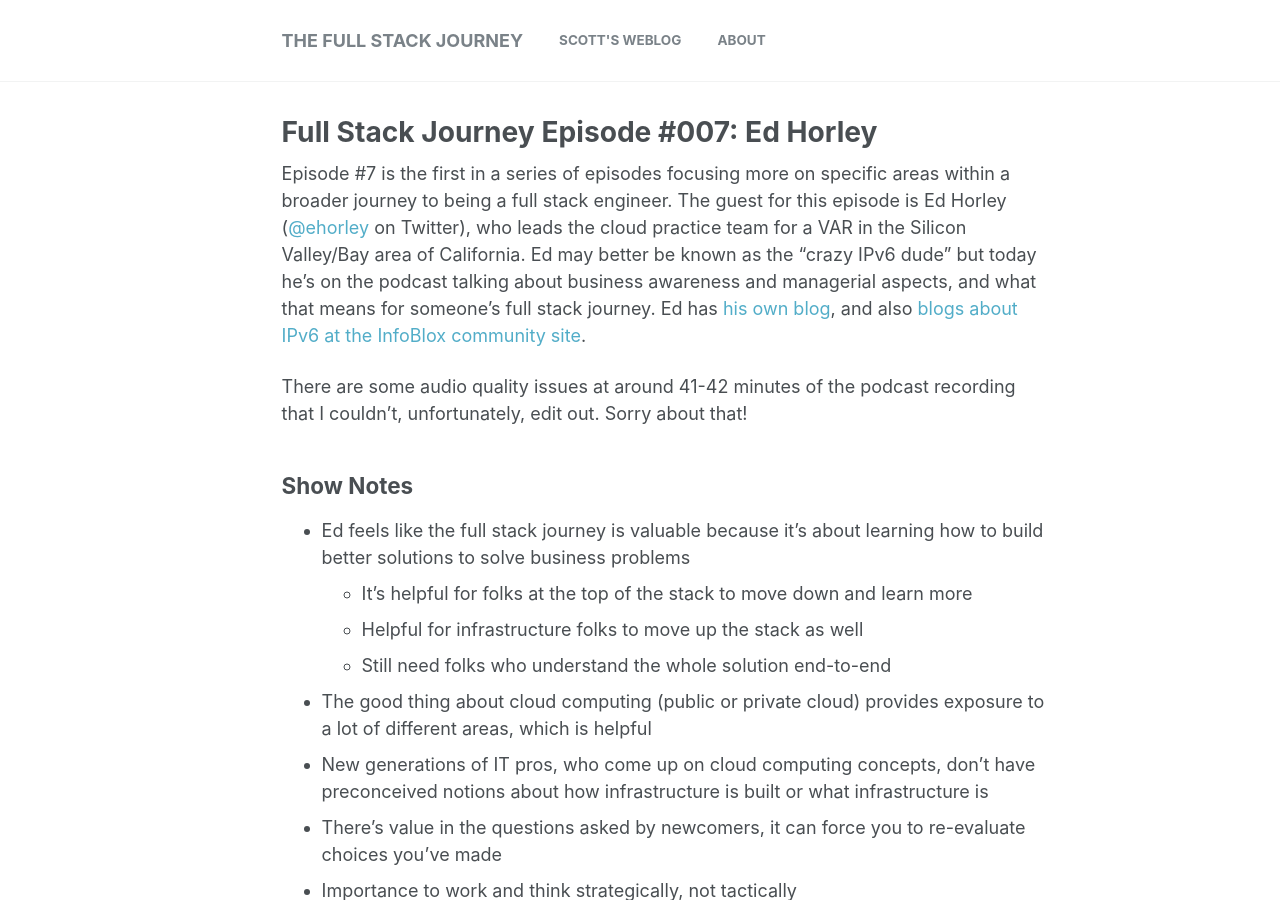
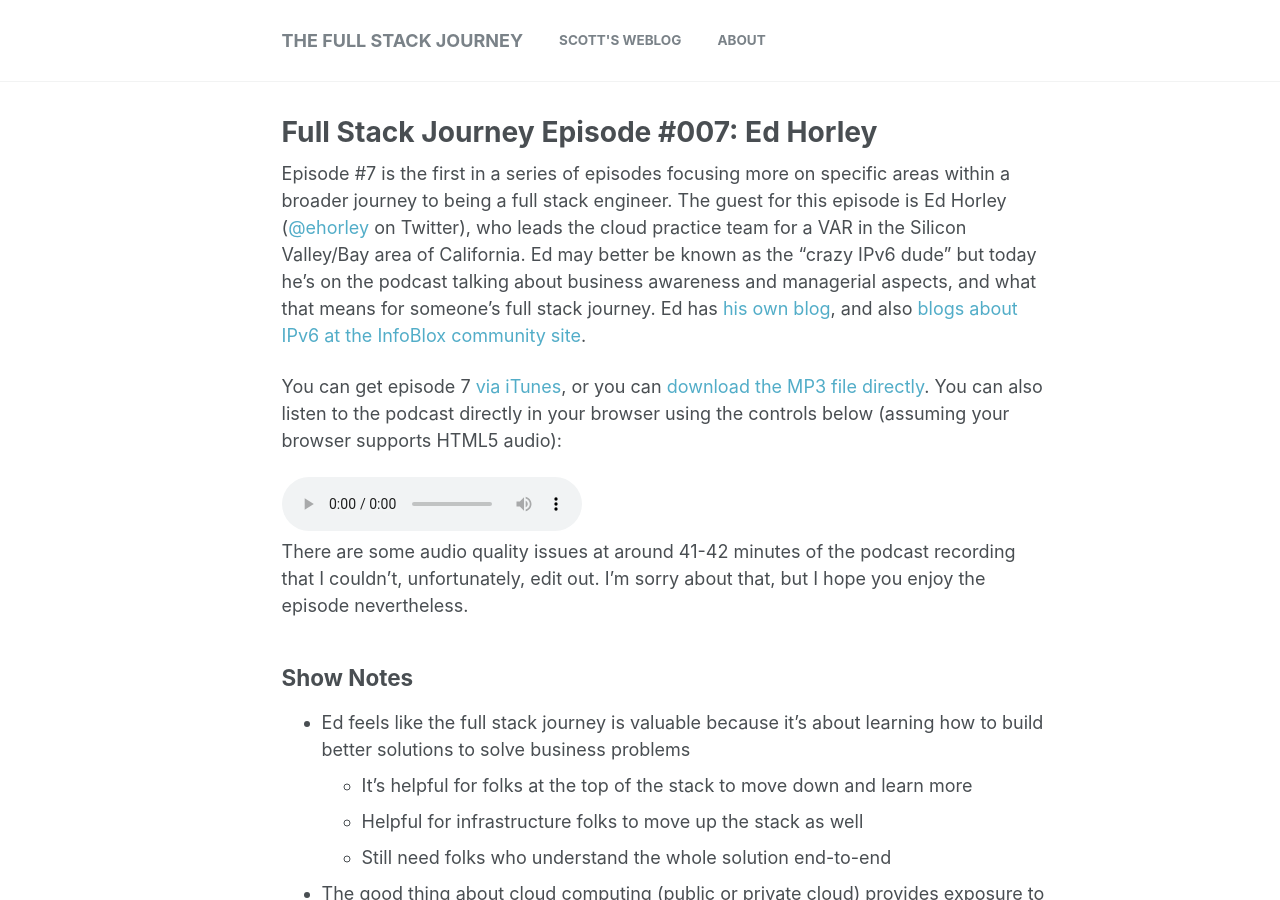
Before and after one commit to scottslowe/fullstackjourney, a Jekyll site: the page built from _posts/2016-08-17-full-stack-journey-ep007.md, in a window 1280 px wide and 900 px high. Built offline with Jekyll 4.4.1, drawn with Linux system fonts in a browser that asks for light colours.

Commit message:
Add direct link and HTML5 audio
Add direct link to the MP3 file on S3 and HTML5 audio controls

```diff
--- a/_posts/2016-08-17-full-stack-journey-ep007.md
+++ b/_posts/2016-08-17-full-stack-journey-ep007.md
@@ -18,7 +18,13 @@ tags:
 
 Episode #7 is the first in a series of episodes focusing more on specific areas within a broader journey to being a full stack engineer. The guest for this episode is Ed Horley ([@ehorley][link-3] on Twitter), who leads the cloud practice team for a VAR in the Silicon Valley/Bay area of California. Ed may better be known as the "crazy IPv6 dude" but today he's on the podcast talking about business awareness and managerial aspects, and what that means for someone's full stack journey. Ed has [his own blog][link-2], and also [blogs about IPv6 at the InfoBlox community site][link-1].
 
-There are some audio quality issues at around 41-42 minutes of the podcast recording that I couldn't, unfortunately, edit out. Sorry about that!
+You can get episode 7 [via iTunes][link-4], or you can [download the MP3 file directly][link-5]. You can also listen to the podcast directly in your browser using the controls below (assuming your browser supports HTML5 audio):
+
+<audio controls>
+  <source src="http://fullstackjourney.s3.amazonaws.com/full-stack-journey-episode-007.mp3" type="audio/mpeg">
+If you're seeing this message, your browser does not support HTML5 audio elements.</audio>
+
+There are some audio quality issues at around 41-42 minutes of the podcast recording that I couldn't, unfortunately, edit out. I'm sorry about that, but I hope you enjoy the episode nevertheless.
 
 ## Show Notes
 
```
Also changed, not shown: other parts of _posts/2016-08-17-full-stack-journey-ep007.md (+2 -0 lines).
